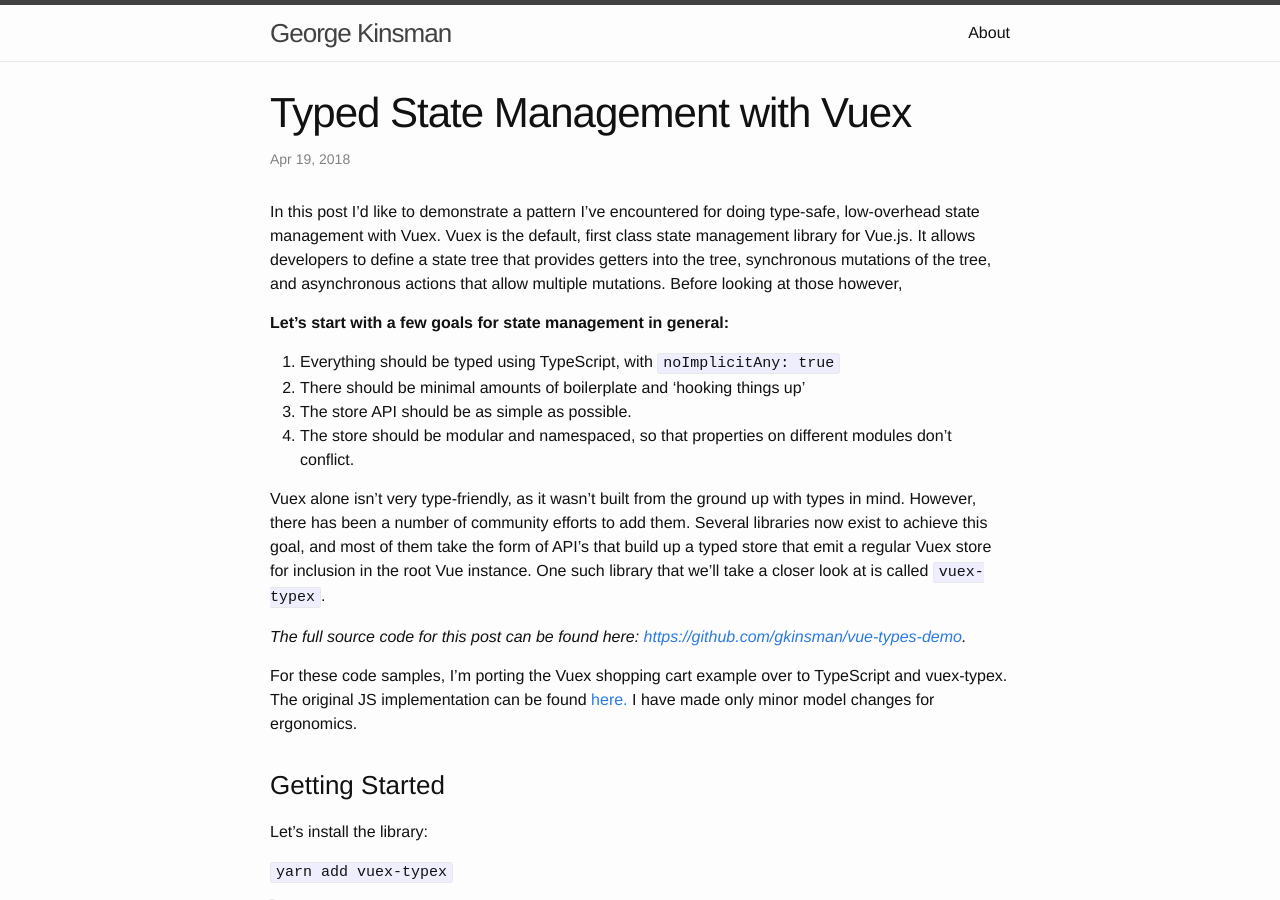
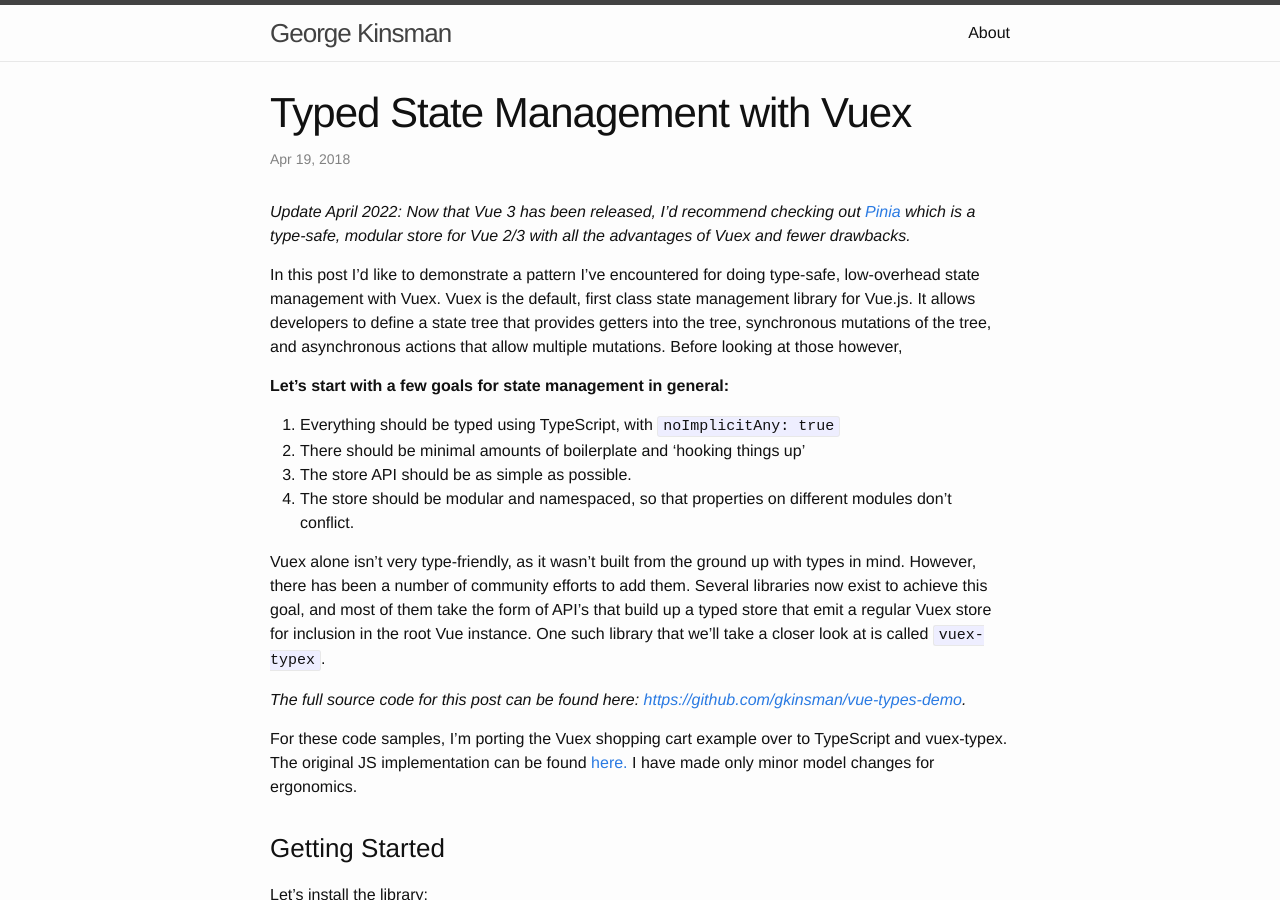
Before and after one commit to gkinsman/gkinsman.github.io, a Jekyll site: the page built from _posts/2018-04-19-Typed-State-Management-With-Vuex.md, in a window 1280 px wide and 900 px high. Built offline with Jekyll 4.4.1, drawn with Linux system fonts in a browser that asks for light colours; comment, search, counter and statistics services are not loaded.

Commit message:
- Make updates italic
- Add update note for vuex post to recommend pinia

```diff
--- a/_posts/2018-04-19-Typed-State-Management-With-Vuex.md
+++ b/_posts/2018-04-19-Typed-State-Management-With-Vuex.md
@@ -8,6 +8,7 @@
    In this post I'd like to demonstrate a pattern I've encountered for doing type-safe, low-overhead state management with Vuex.
 ---
 
+_Update April 2022: Now that Vue 3 has been released, I'd recommend checking out [Pinia](https://pinia.vuejs.org/) which is a type-safe, modular store for Vue 2/3 with all the advantages of Vuex and fewer drawbacks._
 
 
 In this post I'd like to demonstrate a pattern I've encountered for doing type-safe, low-overhead state management with Vuex. Vuex is the default, first class state management library for Vue.js. It allows developers to define a state tree that provides getters into the tree, synchronous mutations of the tree, and asynchronous actions that allow multiple mutations. Before looking at those however,
```
Also changed, not shown: _posts/2019-01-14-Testing-Background-Services.md (+3 -3 lines).
